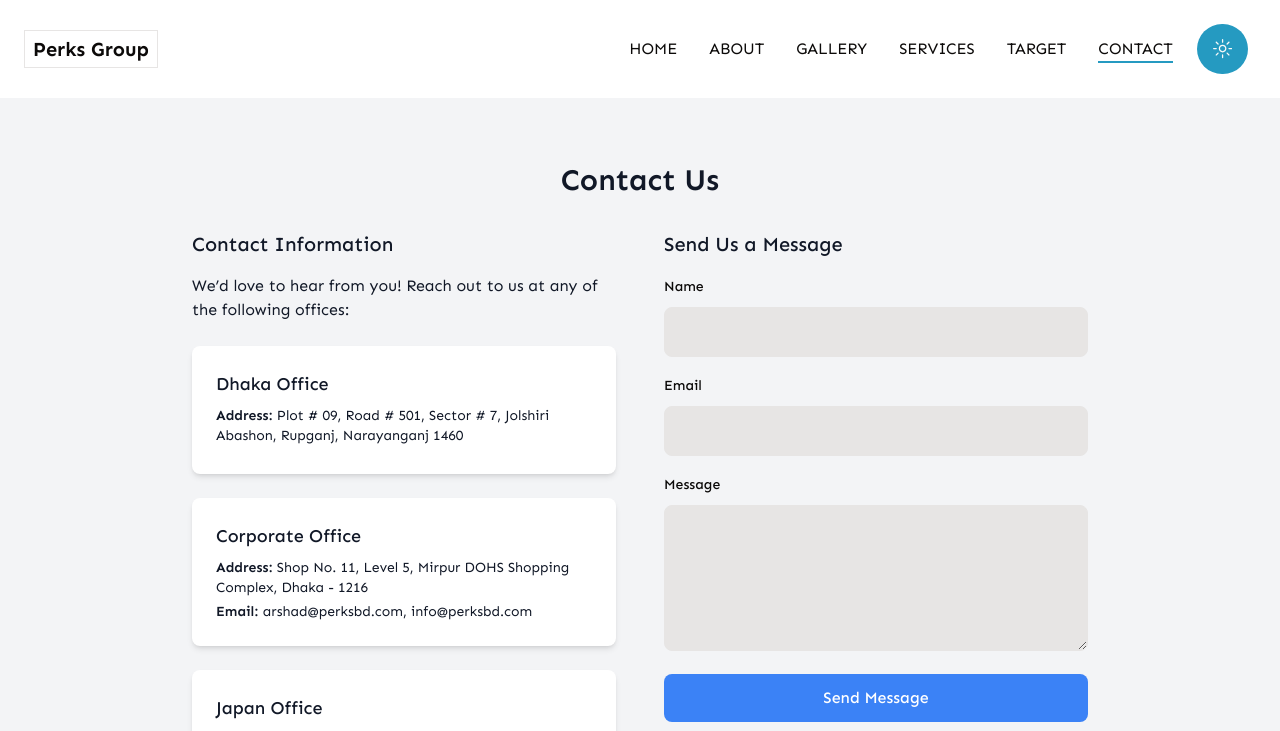
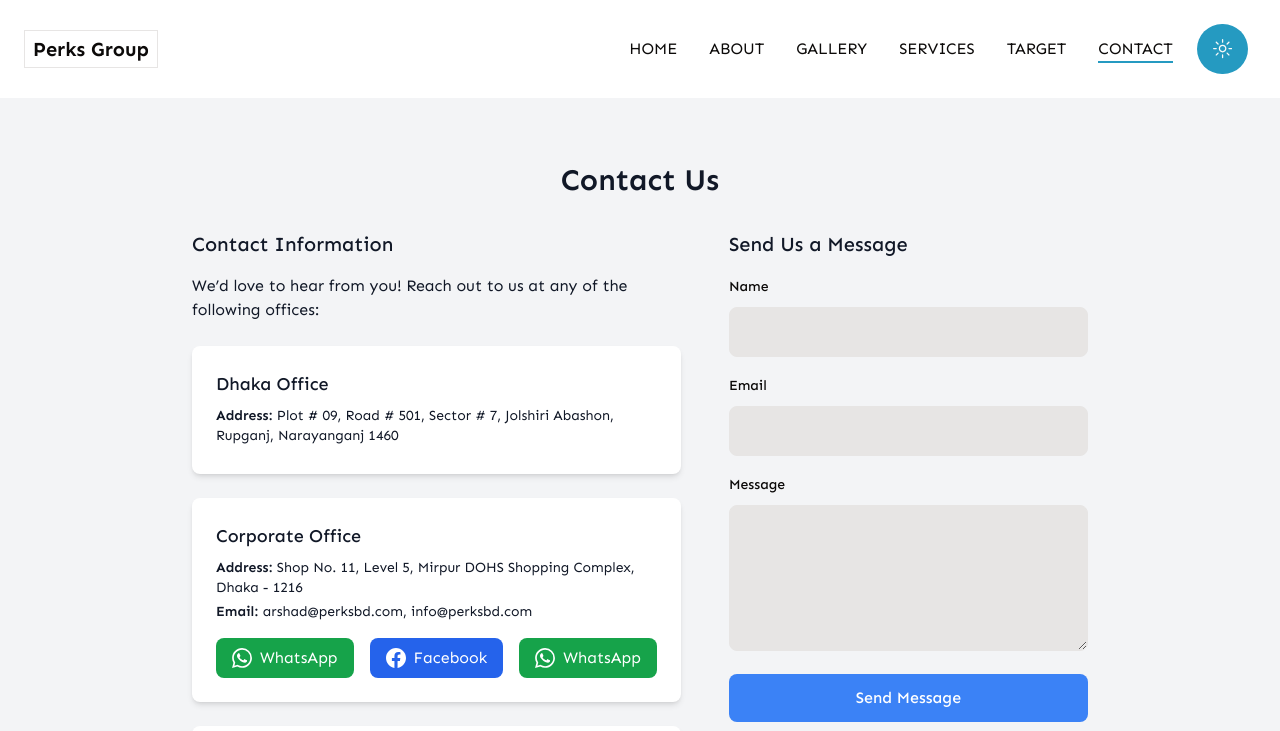
Before and after one commit to Munna-Khandakar/HFAandPerksbdLandingPage, a Next.js app: page /contact in a window 1280 px wide. Shown: the top 731 px of the page. Built offline with nearby package versions, Linux system fonts and the light colour scheme.

Commit message:
Perks Group

```diff
--- a/app/contact/page.tsx
+++ b/app/contact/page.tsx
@@ -1,6 +1,6 @@
 "use client";
 
-import React, { useState } from "react";
+import React, {useState} from "react";
 import "../globals.css";
 
 interface FormValues {
@@ -18,14 +18,14 @@
     const [status, setStatus] = useState<{
         type: "success" | "error" | "";
         message: string;
-    }>({ type: "", message: "" });
+    }>({type: "", message: ""});
     const [isSubmitting, setIsSubmitting] = useState(false);
 
     const handleInputChange = (
         e: React.ChangeEvent<HTMLInputElement | HTMLTextAreaElement>
     ) => {
-        const { id, value } = e.target;
-        setFormValues({ ...formValues, [id]: value });
+        const {id, value} = e.target;
+        setFormValues({...formValues, [id]: value});
     };
 
     const isFormValid =
@@ -37,7 +37,7 @@
         if (!isFormValid || isSubmitting) return;
 
         setIsSubmitting(true);
-        setStatus({ type: "", message: "" });
+        setStatus({type: "", message: ""});
 
         try {
             console.log("Submitting form data:", formValues);
@@ -58,7 +58,7 @@
                     type: "success",
                     message: "Message sent successfully!",
                 });
-                setFormValues({ name: "", email: "", message: "" });
+                setFormValues({name: "", email: "", message: ""});
             } else {
                 throw new Error(data.error || data.message || "Failed to send message");
             }
@@ -74,7 +74,8 @@
     };
 
     return (
-        <section className="contact-section bg-gray-100 dark:bg-gray-800 py-16 px-6 md:px-12 lg:px-24 text-gray-900 dark:text-gray-200">
+        <section
+            className="contact-section bg-gray-100 dark:bg-gray-800 py-16 px-6 md:px-12 lg:px-24 text-gray-900 dark:text-gray-200">
             <div className="max-w-4xl mx-auto">
                 <h2 className="text-3xl font-semibold text-center mb-8 dark:text-gray-100">
                     Contact Us
@@ -96,7 +97,8 @@
                                     Dhaka Office
                                 </h4>
                                 <p className="text-sm mb-1 dark:text-gray-300">
-                                    <span className="font-semibold">Address:</span> Plot # 09, Road # 501, Sector # 7, Jolshiri Abashon, Rupganj, Narayanganj 1460
+                                    <span className="font-semibold">Address:</span> Plot # 09, Road # 501, Sector # 7,
+                                    Jolshiri Abashon, Rupganj, Narayanganj 1460
                                 </p>
                             </div>
                             <div className="p-6 bg-white dark:bg-gray-700 shadow-md rounded-lg fade-in-up">
@@ -104,18 +106,59 @@
                                     Corporate Office
                                 </h4>
                                 <p className="text-sm mb-1 dark:text-gray-300">
-                                    <span className="font-semibold">Address:</span> Shop No. 11, Level 5, Mirpur DOHS Shopping Complex, Dhaka - 1216
+                                    <span className="font-semibold">Address:</span> Shop No. 11, Level 5, Mirpur DOHS
+                                    Shopping Complex, Dhaka - 1216
                                 </p>
                                 <p className="text-sm dark:text-gray-300">
                                     <span className="font-semibold">Email:</span> arshad@perksbd.com, info@perksbd.com
                                 </p>
+                                <div className="flex gap-4 mt-4 flex-col md:flex-row">
+                                    <a
+                                        href="https://wa.me/+8801914402240"
+                                        target="_blank"
+                                        rel="noopener noreferrer"
+                                        className="flex items-center gap-2 px-4 py-2 bg-green-600 hover:bg-green-700 dark:bg-green-700 dark:hover:bg-green-800 text-white rounded-lg transition-colors"
+                                    >
+                                        <svg className="w-5 h-5" fill="currentColor" viewBox="0 0 24 24">
+                                            <path
+                                                d="M17.472 14.382c-.297-.149-1.758-.867-2.03-.967-.273-.099-.471-.148-.67.15-.197.297-.767.966-.94 1.164-.173.199-.347.223-.644.075-.297-.15-1.255-.463-2.39-1.475-.883-.788-1.48-1.761-1.653-2.059-.173-.297-.018-.458.13-.606.134-.133.298-.347.446-.52.149-.174.198-.298.298-.497.099-.198.05-.371-.025-.52-.075-.149-.669-1.612-.916-2.207-.242-.579-.487-.5-.669-.51-.173-.008-.371-.01-.57-.01-.198 0-.52.074-.792.372-.272.297-1.04 1.016-1.04 2.479 0 1.462 1.065 2.875 1.213 3.074.149.198 2.096 3.2 5.077 4.487.709.306 1.262.489 1.694.625.712.227 1.36.195 1.871.118.571-.085 1.758-.719 2.006-1.413.248-.694.248-1.289.173-1.413-.074-.124-.272-.198-.57-.347m-5.421 7.403h-.004a9.87 9.87 0 01-5.031-1.378l-.361-.214-3.741.982.998-3.648-.235-.374a9.86 9.86 0 01-1.51-5.26c.001-5.45 4.436-9.884 9.888-9.884 2.64 0 5.122 1.03 6.988 2.898a9.825 9.825 0 012.893 6.994c-.003 5.45-4.437 9.884-9.885 9.884m8.413-18.297A11.815 11.815 0 0012.05 0C5.495 0 .16 5.335.157 11.892c0 2.096.547 4.142 1.588 5.945L.057 24l6.305-1.654a11.882 11.882 0 005.683 1.448h.005c6.554 0 11.89-5.335 11.893-11.893a11.821 11.821 0 00-3.48-8.413Z"/>
+                                        </svg>
+                                        WhatsApp
+                                    </a>
+                                    <a
+                                        href="https://www.facebook.com/PreksGP"
+                                        target="_blank"
+                                        rel="noopener noreferrer"
+                                        className="flex items-center gap-2 px-4 py-2 bg-blue-600 hover:bg-blue-700 dark:bg-blue-700 dark:hover:bg-blue-800 text-white rounded-lg transition-colors"
+                                    >
+                                        <svg className="w-5 h-5" fill="currentColor" viewBox="0 0 24 24">
+                                            <path
+                                                d="M24 12.073c0-6.627-5.373-12-12-12s-12 5.373-12 12c0 5.99 4.388 10.954 10.125 11.854v-8.385H7.078v-3.47h3.047V9.43c0-3.007 1.792-4.669 4.533-4.669 1.312 0 2.686.235 2.686.235v2.953H15.83c-1.491 0-1.956.925-1.956 1.874v2.25h3.328l-.532 3.47h-2.796v8.385C19.612 23.027 24 18.062 24 12.073z"/>
+                                        </svg>
+                                        Facebook
+                                    </a>
+                                    <a
+                                        href="https://wa.me/+8801769006260"
+                                        target="_blank"
+                                        rel="noopener noreferrer"
+                                        className="flex items-center gap-2 px-4 py-2 bg-green-600 hover:bg-green-700 dark:bg-green-700 dark:hover:bg-green-800 text-white rounded-lg transition-colors"
+                                    >
+                                        <svg className="w-5 h-5" fill="currentColor" viewBox="0 0 24 24">
+                                            <path
+                                                d="M17.472 14.382c-.297-.149-1.758-.867-2.03-.967-.273-.099-.471-.148-.67.15-.197.297-.767.966-.94 1.164-.173.199-.347.223-.644.075-.297-.15-1.255-.463-2.39-1.475-.883-.788-1.48-1.761-1.653-2.059-.173-.297-.018-.458.13-.606.134-.133.298-.347.446-.52.149-.174.198-.298.298-.497.099-.198.05-.371-.025-.52-.075-.149-.669-1.612-.916-2.207-.242-.579-.487-.5-.669-.51-.173-.008-.371-.01-.57-.01-.198 0-.52.074-.792.372-.272.297-1.04 1.016-1.04 2.479 0 1.462 1.065 2.875 1.213 3.074.149.198 2.096 3.2 5.077 4.487.709.306 1.262.489 1.694.625.712.227 1.36.195 1.871.118.571-.085 1.758-.719 2.006-1.413.248-.694.248-1.289.173-1.413-.074-.124-.272-.198-.57-.347m-5.421 7.403h-.004a9.87 9.87 0 01-5.031-1.378l-.361-.214-3.741.982.998-3.648-.235-.374a9.86 9.86 0 01-1.51-5.26c.001-5.45 4.436-9.884 9.888-9.884 2.64 0 5.122 1.03 6.988 2.898a9.825 9.825 0 012.893 6.994c-.003 5.45-4.437 9.884-9.885 9.884m8.413-18.297A11.815 11.815 0 0012.05 0C5.495 0 .16 5.335.157 11.892c0 2.096.547 4.142 1.588 5.945L.057 24l6.305-1.654a11.882 11.882 0 005.683 1.448h.005c6.554 0 11.89-5.335 11.893-11.893a11.821 11.821 0 00-3.48-8.413Z"/>
+                                        </svg>
+                                        WhatsApp
+                                    </a>
+                                </div>
+
                             </div>
                             <div className="p-6 bg-white dark:bg-gray-700 shadow-md rounded-lg fade-in-up">
                                 <h4 className="text-lg font-medium mb-2 dark:text-gray-100">
                                     Japan Office
                                 </h4>
                                 <p className="text-sm mb-1 dark:text-gray-300">
-                                    <span className="font-semibold">Address:</span> 30-23 Matchubacho, Tokorozawa City, Saitama Prefecture, Japan 359-0044
+                                    <span className="font-semibold">Address:</span> 30-23 Matchubacho, Tokorozawa City,
+                                    Saitama Prefecture, Japan 359-0044
                                 </p>
                                 <p className="text-sm mb-1 dark:text-gray-300">
                                     <span className="font-semibold">Phone:</span> 04-2936-9310
@@ -133,7 +176,8 @@
                         </h3>
 
                         {status.message && (
-                            <div className={`mb-4 p-3 rounded ${status.type === "success" ? "bg-green-200 dark:bg-green-700" : "bg-red-200 dark:bg-red-700"}`}>
+                            <div
+                                className={`mb-4 p-3 rounded ${status.type === "success" ? "bg-green-200 dark:bg-green-700" : "bg-red-200 dark:bg-red-700"}`}>
                                 <p className="text-sm dark:text-gray-200">{status.message}</p>
                             </div>
                         )}
--- a/components/Teams.tsx
+++ b/components/Teams.tsx
@@ -24,27 +24,27 @@
         image: "/image/team/rashed.jpg",
         details: "B.Sc Engg (CSE), MIST Ex Cadet of Barishal Cadet College (18th Batch | 95-01)"
     },
-    {
-        id: 4,
-        name: "Lieutenant Colonel Belal Hossain Patwary, psc, Engineers (Retired)",
-        rank: "Director - Perks Group",
-        image: "/image/team/belal.jpeg",
-        details: "B.Sc Engg (Civil), MIST Ex Cadet of Sylhet Cadet College (13th Batch | 89-95)"
-    },
-    {
-        id: 5,
-        name: "Syed Moazzem Hossain",
-        rank: "Advisor, Accounts & Finance- Perks Group",
-        image: "/image/team/moazzem.jpeg",
-        details: "B.Sc in Fashion Design and Technology, BGMEA Institute of Fashion & Technology (BIFT) "
-    },
-    {
-        id: 6,
-        name: "Major Md Nahid islam Satil, psc, Infantry (Retired)",
-        rank: "Director & Country Manager USA - Perks Group",
-        image: "/image/team/satil.jpeg",
-        details: "Ex Cadet of Rajshahi Cadet College (32 nd Batch | 95-01)"
-    }
+    // {
+    //     id: 4,
+    //     name: "Lieutenant Colonel Belal Hossain Patwary, psc, Engineers (Retired)",
+    //     rank: "Director - Perks Group",
+    //     image: "/image/team/belal.jpeg",
+    //     details: "B.Sc Engg (Civil), MIST Ex Cadet of Sylhet Cadet College (13th Batch | 89-95)"
+    // },
+    // {
+    //     id: 5,
+    //     name: "Syed Moazzem Hossain",
+    //     rank: "Advisor, Accounts & Finance- Perks Group",
+    //     image: "/image/team/moazzem.jpeg",
+    //     details: "B.Sc in Fashion Design and Technology, BGMEA Institute of Fashion & Technology (BIFT) "
+    // },
+    // {
+    //     id: 6,
+    //     name: "Major Md Nahid islam Satil, psc, Infantry (Retired)",
+    //     rank: "Director & Country Manager USA - Perks Group",
+    //     image: "/image/team/satil.jpeg",
+    //     details: "Ex Cadet of Rajshahi Cadet College (32 nd Batch | 95-01)"
+    // }
 ]
 
 export const Teams = () => {
--- a/data/ServiceData.ts
+++ b/data/ServiceData.ts
@@ -22,7 +22,7 @@
     },
     {
         chapter: Chapter.America,
-        title: "America Chapter",
+        title: "USA chapter",
         subtitle: "All USA product including Left Hand Vehicle",
         logo: "/image/chapters/usa.gif",
     },
```
